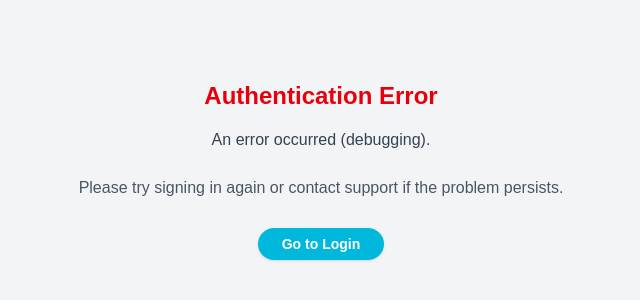
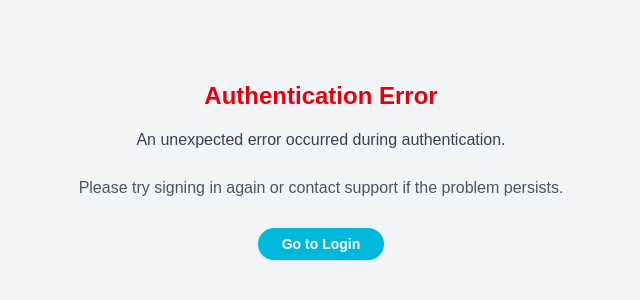
Before and after one commit to andrelavell/screenshothero, a Next.js app in the folder app/: page /auth/auth-error in a window 1280 px wide. Shown: the part 232-532 px from the top of the page, without its empty margins (319-959 px from the left). Built offline with nearby package versions, Linux system fonts and the light colour scheme.

Commit message:
Fix: restore searchParams usage in AuthErrorPage

```diff
--- a/app/src/app/auth/auth-error/page.tsx
+++ b/app/src/app/auth/auth-error/page.tsx
@@ -6,13 +6,18 @@ type AuthErrorPageProps = {
 };
 
 const AuthErrorPage: React.FC<AuthErrorPageProps> = ({ searchParams }) => {
-  // --- TEMPORARILY COMMENTED OUT FOR DEBUGGING ---
-  // Handle potential array case for searchParams, though 'message' is likely a string
-  // const messageParam = searchParams.message;
-  // const errorMessage = typeof messageParam === 'string'
-  //   ? messageParam
-  //   : 'An unexpected error occurred during authentication.';
-  const errorMessage = "An error occurred (debugging)." // Temporary placeholder
+  // --- Restoring searchParams usage ---
+  // Handle potential array case for searchParams
+  const messageParam = searchParams.message;
+  let errorMessage = 'An unexpected error occurred during authentication.'; // Default message
+
+  if (typeof messageParam === 'string') {
+    errorMessage = messageParam;
+  } else if (Array.isArray(messageParam) && messageParam.length > 0) {
+    // If it's an array, take the first element (though unlikely for 'message')
+    errorMessage = messageParam[0];
+  }
+  // If messageParam is undefined or an empty array, the default message remains
 
   return (
     <div className="flex flex-col items-center justify-center min-h-screen bg-gray-100 text-center px-4">
```
